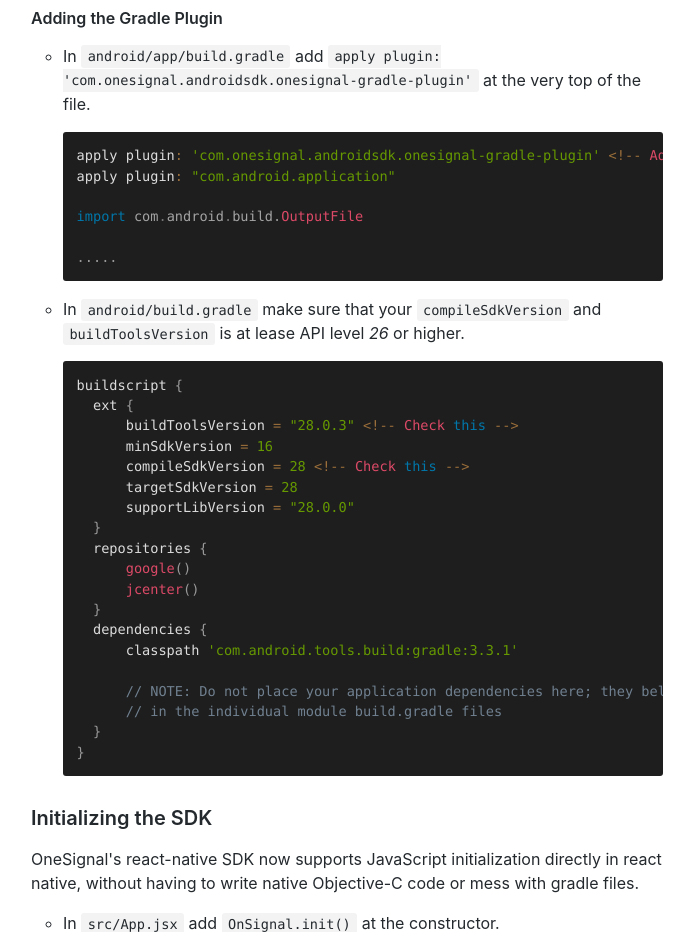
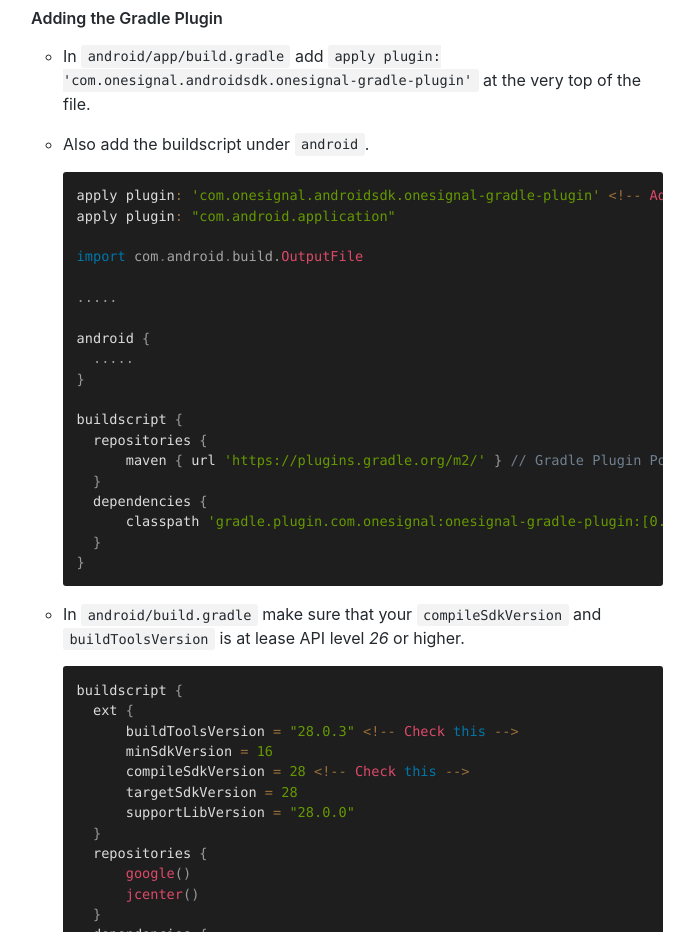
Before and after one commit to react-native-halcyon/documentation, a plain HTML site: page docs/others/push-notification/one-signal.html in a window 1280 px wide. Shown: the part 1520-2452 px from the top of the page, without its empty margins (309-1003 px from the left). Drawn offline with nearby package versions, Linux system fonts and the light colour scheme.

Commit message:
Deploy website
Deploy website version based on a37387e88ac958deaf65763f60c1c92e90504129

```diff
--- a/docs/others/push-notification/one-signal.html
+++ b/docs/others/push-notification/one-signal.html
@@ -102,13 +102,27 @@
 </code></pre>
 <h4><a class="anchor" aria-hidden="true" id="adding-the-gradle-plugin"></a><a href="#adding-the-gradle-plugin" aria-hidden="true" class="hash-link"><svg class="hash-link-icon" aria-hidden="true" height="16" version="1.1" viewBox="0 0 16 16" width="16"><path fill-rule="evenodd" d="M4 9h1v1H4c-1.5 0-3-1.69-3-3.5S2.55 3 4 3h4c1.45 0 3 1.69 3 3.5 0 1.41-.91 2.72-2 3.25V8.59c.58-.45 1-1.27 1-2.09C10 5.22 8.98 4 8 4H4c-.98 0-2 1.22-2 2.5S3 9 4 9zm9-3h-1v1h1c1 0 2 1.22 2 2.5S13.98 12 13 12H9c-.98 0-2-1.22-2-2.5 0-.83.42-1.64 1-2.09V6.25c-1.09.53-2 1.84-2 3.25C6 11.31 7.55 13 9 13h4c1.45 0 3-1.69 3-3.5S14.5 6 13 6z"></path></svg></a>Adding the Gradle Plugin</h4>
 <ul>
-<li><p>In <code>android/app/build.gradle</code> add <code>apply plugin: 'com.onesignal.androidsdk.onesignal-gradle-plugin'</code> at the very top of the file.</p>
+<li><p>In <code>android/app/build.gradle</code> add <code>apply plugin: 'com.onesignal.androidsdk.onesignal-gradle-plugin'</code> at the very top of the file.</p></li>
+<li><p>Also add the buildscript under <code>android</code>.</p>
 <pre><code class="hljs css language-java">apply plugin<span class="token operator">:</span> <span class="token string">'com.onesignal.androidsdk.onesignal-gradle-plugin'</span> <span class="token operator">&lt;</span><span class="token operator">!</span><span class="token operator">--</span> <span class="token class-name">Add</span> <span class="token keyword">this</span> <span class="token operator">--</span><span class="token operator">></span>
 apply plugin<span class="token operator">:</span> <span class="token string">"com.android.application"</span>
 
 <span class="token keyword">import</span> <span class="token namespace">com<span class="token punctuation">.</span>android<span class="token punctuation">.</span>build</span><span class="token punctuation">.</span><span class="token class-name">OutputFile</span>
 
 <span class="token punctuation">.</span><span class="token punctuation">.</span><span class="token punctuation">.</span><span class="token punctuation">.</span><span class="token punctuation">.</span>
+
+android <span class="token punctuation">{</span>
+  <span class="token punctuation">.</span><span class="token punctuation">.</span><span class="token punctuation">.</span><span class="token punctuation">.</span><span class="token punctuation">.</span>
+<span class="token punctuation">}</span>
+
+buildscript <span class="token punctuation">{</span>
+  repositories <span class="token punctuation">{</span>
+      maven <span class="token punctuation">{</span> url <span class="token string">'https://plugins.gradle.org/m2/'</span> <span class="token punctuation">}</span> <span class="token comment">// Gradle Plugin Portal </span>
+  <span class="token punctuation">}</span>
+  dependencies <span class="token punctuation">{</span>
+      classpath <span class="token string">'gradle.plugin.com.onesignal:onesignal-gradle-plugin:[0.12.1, 0.99.99]'</span>
+  <span class="token punctuation">}</span>
+<span class="token punctuation">}</span>
 </code></pre></li>
 <li><p>In <code>android/build.gradle</code> make sure that your <code>compileSdkVersion</code> and <code>buildToolsVersion</code> is at lease API level <em>26</em> or higher.</p>
 <pre><code class="hljs css language-java">buildscript <span class="token punctuation">{</span>
```
Also changed, not shown: docs/others/push-notification/one-signal/index.html (+15 -1 lines).
